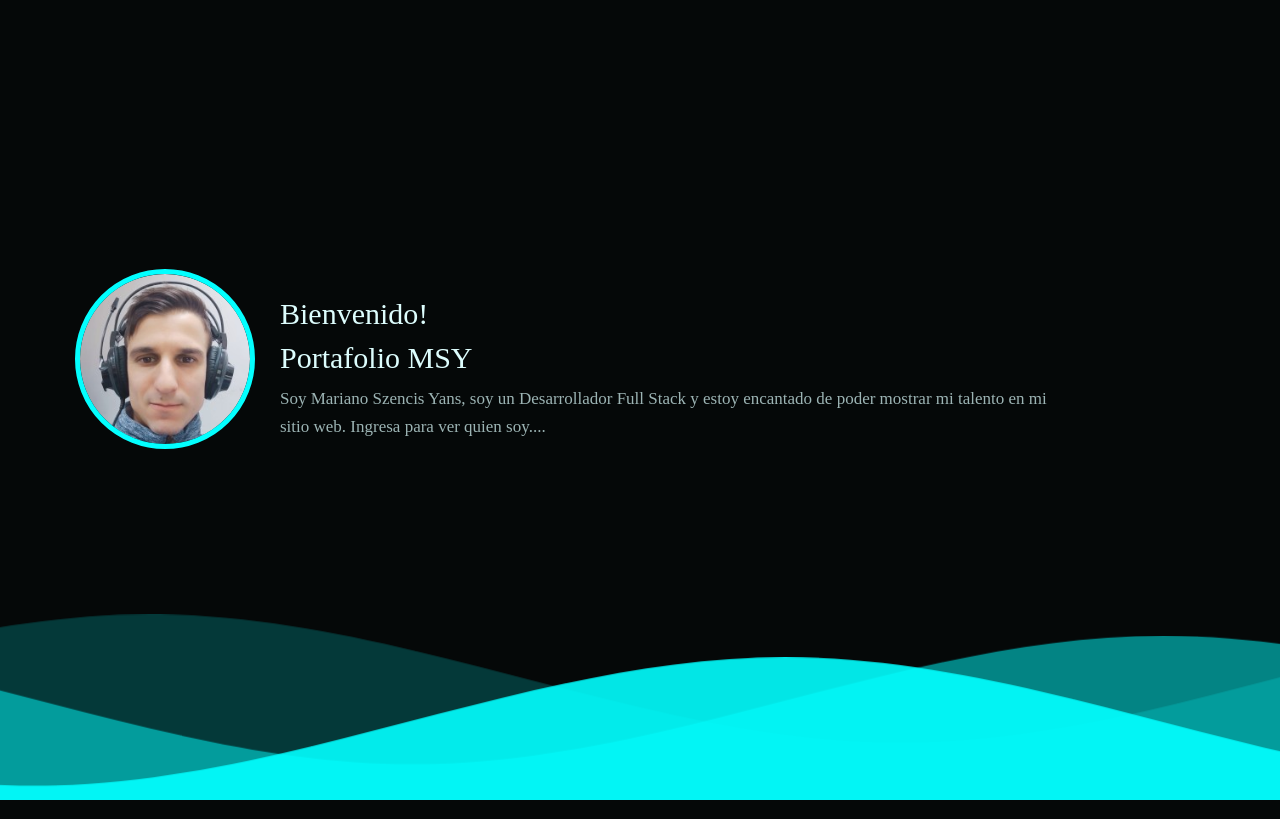
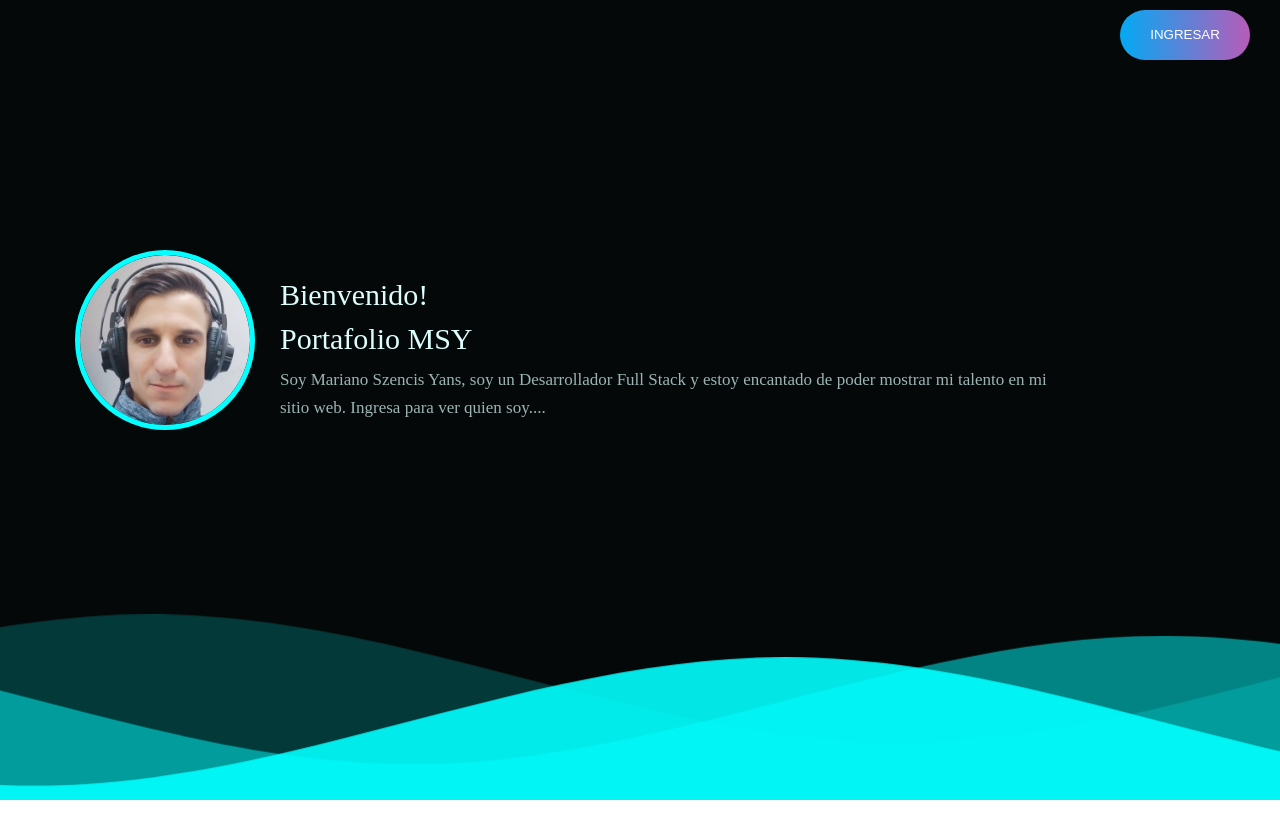
Before and after one commit to marianos1988/portafolio-web, a React (Vite) app: page /index.html in a window 1280 px wide. Built offline with nearby package versions, Linux system fonts and the light colour scheme.

Commit message:
Agregar boton Ingresar en index

```diff
--- /dev/null
+++ b/src/components/ButtonIngresar.tsx
@@ -0,0 +1,17 @@
+import React from 'react'
+import "../styles/ButtonIngresar.css"
+import { useNavigate } from 'react-router-dom';
+
+type Props = {
+  texto: string
+}
+
+export const ButtonIngresar = ({ texto }: Props) => {
+  const navigate = useNavigate();
+  const handleIngresarPage = ()=> navigate("/home.html");
+  return (
+    <>
+      <button className='btn-ingresar' onClick={handleIngresarPage}>{texto}</button>
+    </>
+  )
+}
--- a/src/routes/Index.tsx
+++ b/src/routes/Index.tsx
@@ -1,13 +1,14 @@
 import React from 'react'
 import "../styles/Index.css"
+import { ButtonIngresar } from '../components/ButtonIngresar'
 
 type Props = {}
 
 export const Index = (props: Props) => {
   return (
     <main className='container-index'>
-      <div>
-        <button className=''>Ingresar</button>
+      <div className='box-btn-ingresar'>
+        <ButtonIngresar texto={"Ingresar"}></ButtonIngresar>
       </div>
 
       <section className="banner">
--- /dev/null
+++ b/src/styles/ButtonIngresar.css
@@ -0,0 +1,62 @@
+
+
+.btn-ingresar {
+  position: absolute;
+  border: none;
+  color: #ffffff;
+  width: 9em;
+  height: 3em;
+  line-height: 2em;
+  text-align: center;
+  background: linear-gradient(90deg, #03a9f4, #f441a5, #ffeb3b, #03a9f4);
+  background-size: 300%;
+  border-radius: 30px;
+  text-transform: uppercase;
+  cursor: pointer;
+  z-index: 1;
+  transform: translate(-35px,35px);
+}
+.btn-ingresar:hover {
+  animation: animation 8s linear infinite;
+  border: none;
+}
+@keyframes animation {
+  0% {
+    background-position: 0%;
+  }
+  100% {
+    background-position: 400%;
+  }
+}
+.btn-ingresar:before {
+  content: "";
+  position: absolute;
+  top: -5px;
+  left: -5px;
+  right: -5px;
+  bottom: -5px;
+  z-index: -1;
+  background: linear-gradient(90deg, #03a9f4, #f441a5, #ffeb3b, #03a9f4);
+  background-size: 400%;
+  border-radius: 35px;
+  transition: 1s;
+}
+.btn-ingresar:hover::before {
+  filter: blur(20px);
+}
+
+@media (max-width: 450px) {
+ .btn-ingresar {
+  width: 5em;
+  height: 2em;
+  transform: translate(-10px,35px);
+ }
+}
+
+@media (min-width: 451px ) AND (max-width: 550px) {
+  .btn-ingresar {
+   width: 5em;
+   height: 2em;
+   transform: translate(-20px,35px);
+  }
+ }
--- a/src/styles/Index.css
+++ b/src/styles/Index.css
@@ -2,6 +2,16 @@
   font-family: "Euclid Circular A", "Poppins";
   color: #ddfdfd;
   background: #050808;
+  animation: aparecer .5s ease-in;
+
+}
+
+.box-btn-ingresar {
+  background-color: #050808;
+  display: flex;
+  align-items: center;
+  justify-content: right;
+
 }
 
 .banner {
@@ -103,15 +113,12 @@
   }
 }
 
-@keyframes destello {
+@keyframes aparecer {
   0% {
     opacity: 0;
   }
-  50% {
+  100% {
     opacity: 1;
-  }
-  100% {
-    opacity: 0;
   }
 }
 
```
Also changed, not shown: src/components/Button.tsx (deleted, +0 -11 lines).
